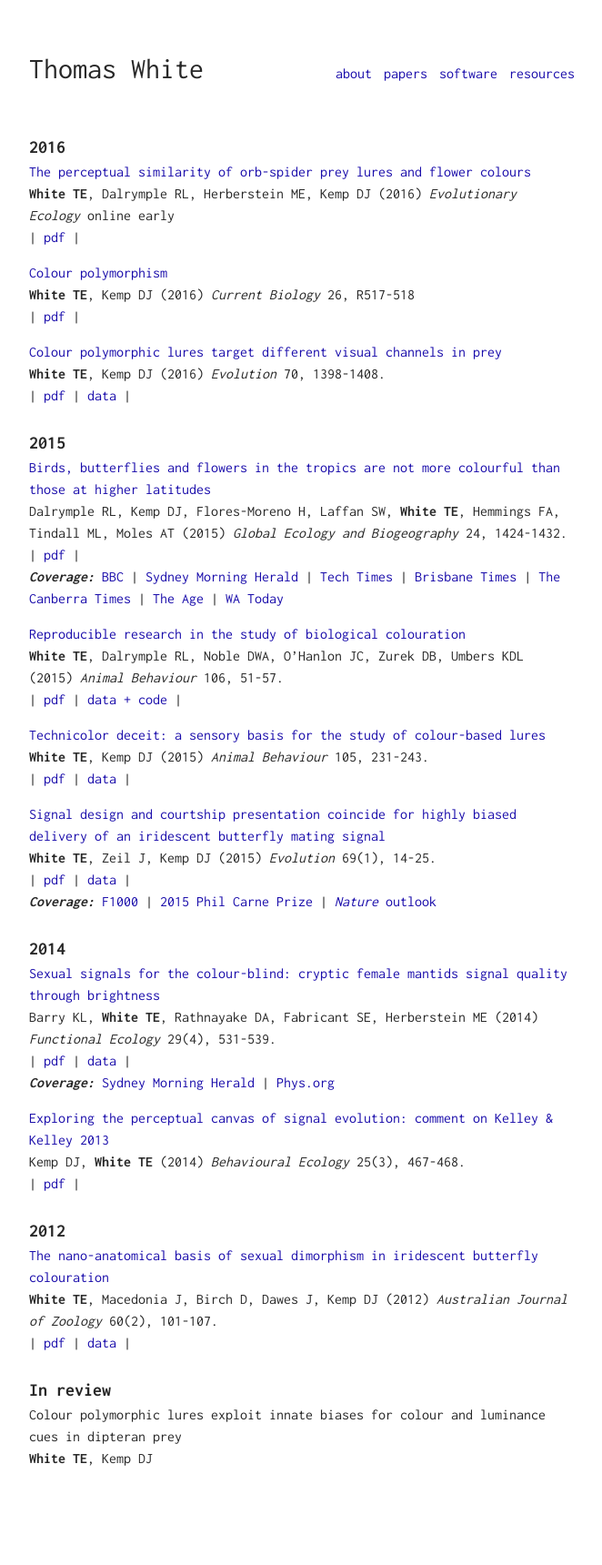
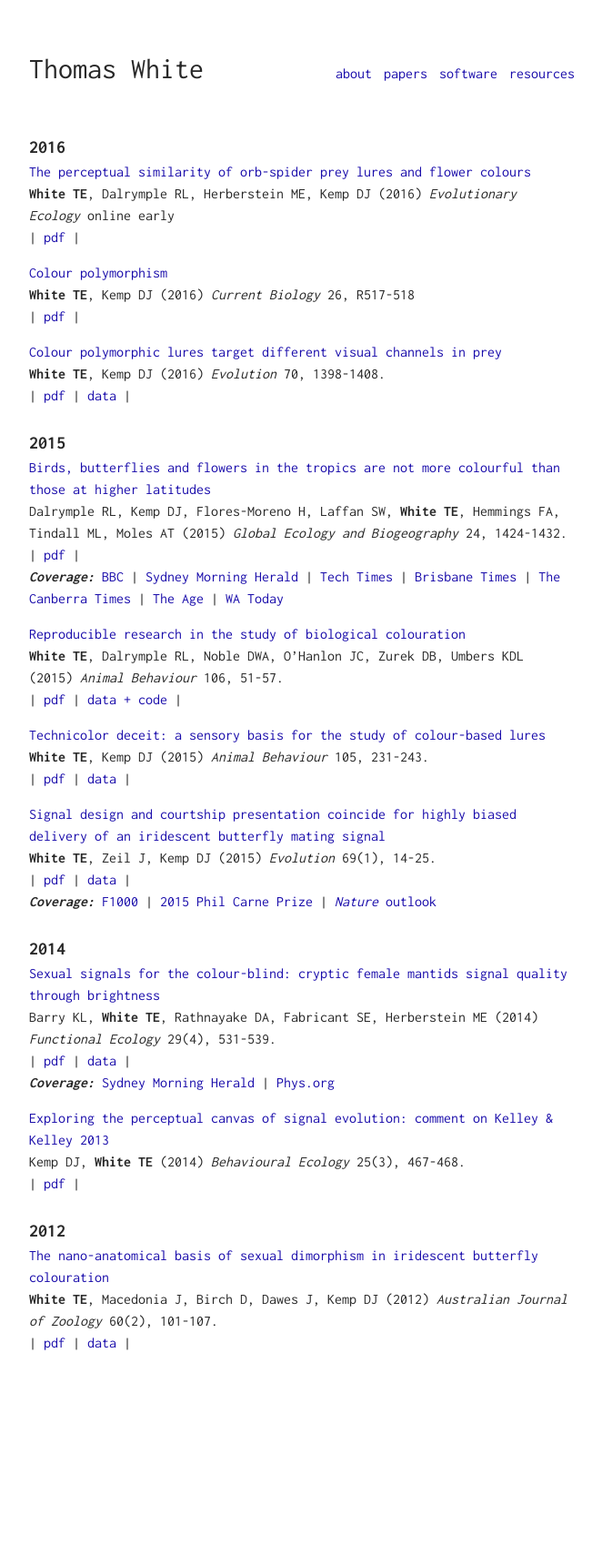
Before and after one commit to thomased/thomased.github.io, a Jekyll site: the page built from papers/index.md, in a window 1280 px wide. Shown: the whole page at 91% size, without its empty margins (308-970 px from the left). Built offline with Jekyll 4.4.1, drawn with Linux system fonts in a browser that asks for light colours; after the commit the page ends 1593 px from its top, so only the background shows below that.

Commit message:
Ditch in review

```diff
--- a/papers/index.md
+++ b/papers/index.md
@@ -52,8 +52,3 @@ Kemp DJ, **White TE** (2014) _Behavioural Ecology_ 25(3), 467-468.
 [The nano-anatomical basis of sexual dimorphism in iridescent butterfly colouration](http://dx.doi.org/10.1071/ZO12045)
 **White TE**,  Macedonia J, Birch D, Dawes J, Kemp DJ (2012) _Australian Journal of Zoology_ 60(2), 101-107.
 | [pdf]({{ site.url }}/docs/white_2012_nano.pdf) | [data](http://figshare.com/articles/Data_from_White_et_al_2012_The_nano_anatomical_basis_of_sexual_dimorphism_in_iridescent_butterfly_colouration_/897985) |
-
-# In review
-
-Colour polymorphic lures exploit innate biases for colour and luminance cues in dipteran prey
-**White TE**, Kemp DJ
```
